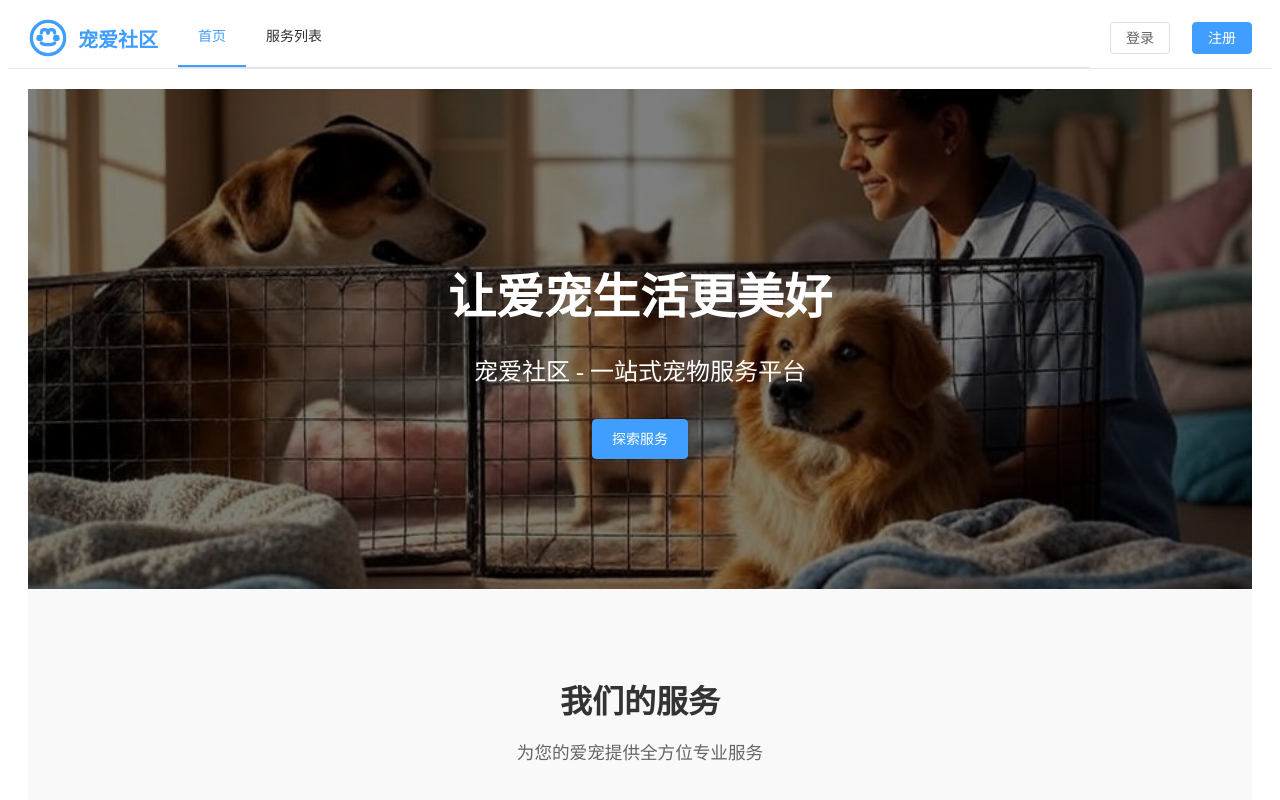
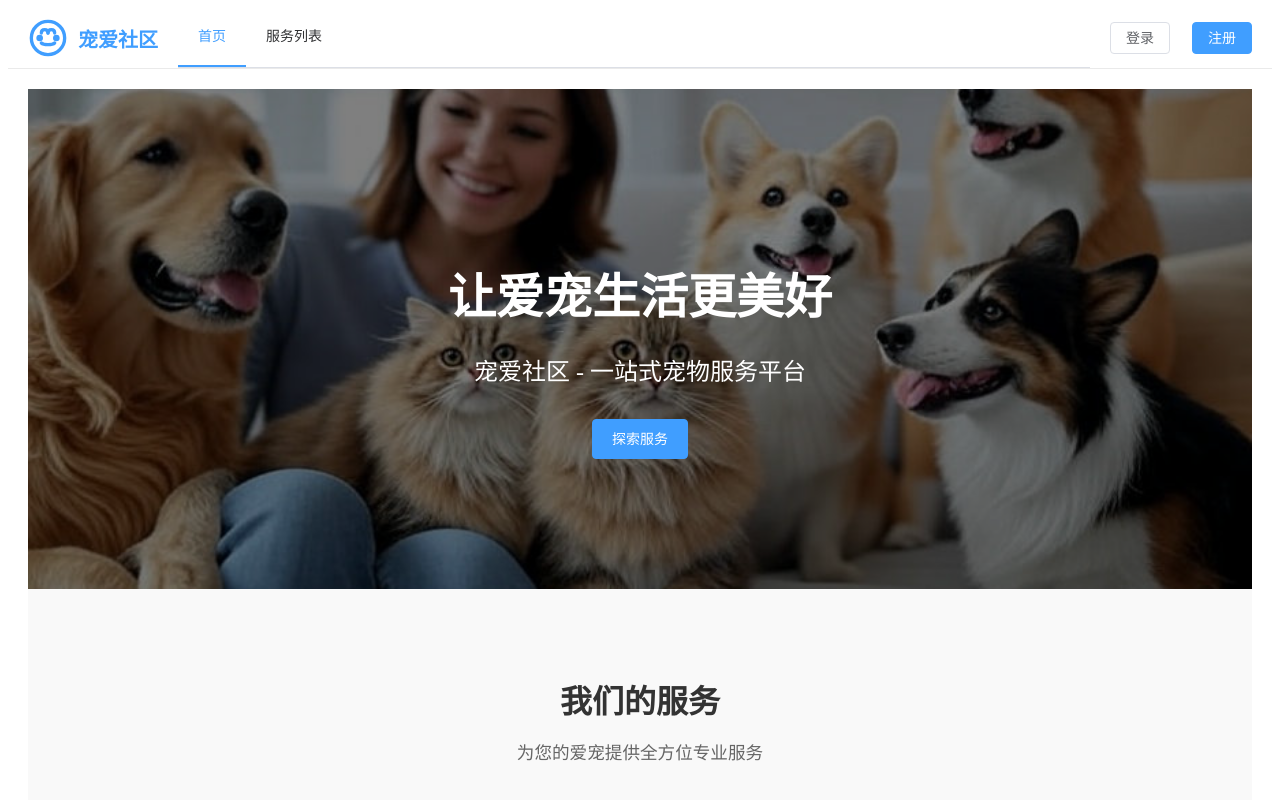
Before and after one commit to 2548876626/petcare, a Vue app: page / in a window 1280 px wide. Shown: the top 800 px of the page. Built offline with nearby package versions, Linux system fonts and the light colour scheme.

Commit message:
修复登录注册功能，确保默认无账户状态

```diff
--- a/src/views/HomePage.vue
+++ b/src/views/HomePage.vue
@@ -1,6 +1,7 @@
 <script setup lang="ts">
 import { ref } from 'vue'
 import { useRouter } from 'vue-router'
+import heroImageUrl from '@/assets/images/hero-background.jpg'
 
 const router = useRouter()
 
@@ -80,7 +81,7 @@ const viewAllServices = () => {
 <template>
   <div class="home-page">
     <!-- 英雄区域 -->
-    <section class="hero-section">
+    <section class="hero-section" :style="{ backgroundImage: `url(${heroImageUrl})` }">
       <div class="hero-content">
         <h1 class="hero-title">让爱宠生活更美好</h1>
         <p class="hero-subtitle">宠爱社区 - 一站式宠物服务平台</p>
@@ -162,7 +163,6 @@ const viewAllServices = () => {
 /* 英雄区样式 */
 .hero-section {
   height: 500px;
-  background-image: url('/images/pet-boarding.jpg'); /* 使用本地图片 */
   background-size: cover;
   background-position: center;
   position: relative;
```
Also changed, not shown: src/assets/images/hero-background.jpg (added).
